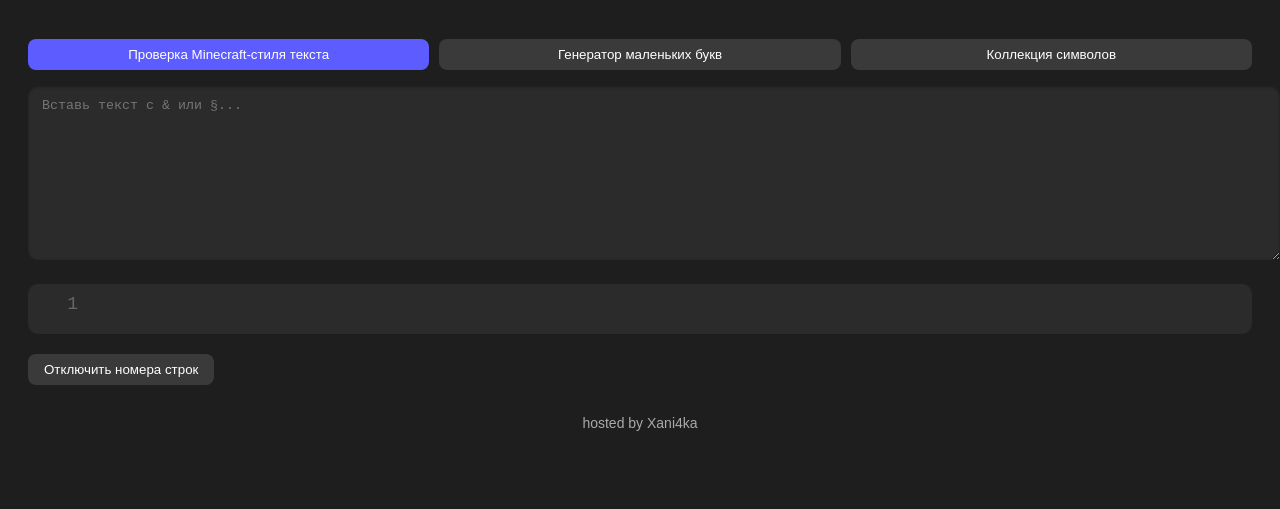
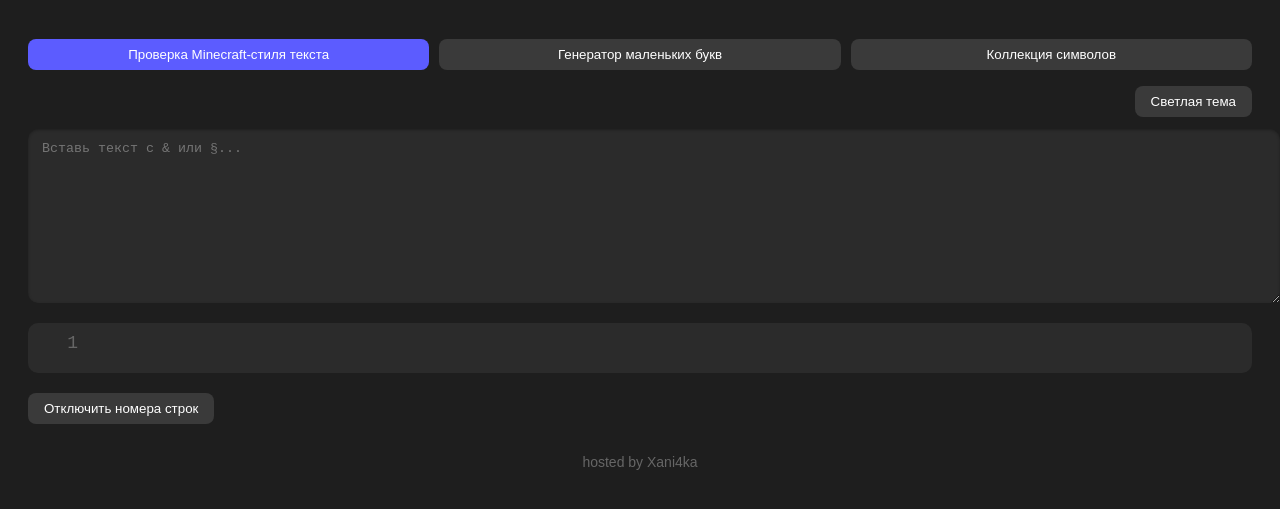
Before and after one commit to Xani4kaGitHub/Xani4ka, a plain HTML site: page index.html in a window 1280 px wide. Shown: the part 89-598 px from the top of the page. Drawn offline with Linux system fonts and the light colour scheme.

Commit message:
Update index.html

```diff
--- a/index.html
+++ b/index.html
@@ -4,31 +4,63 @@
   <meta charset="UTF-8">
   <title>xani4ka молодец</title>
   <style>
+    :root {
+      --bg: #1e1e1e;
+      --text: #ffffff;
+      --surface: #2b2b2b;
+      --panel: #2b2b2b;
+      --muted: #666666;
+      --button-bg: #3a3a3a;
+      --button-hover: #4a4a4a;
+      --button-text: #ffffff;
+      --card-bg: #252525;
+      --card-border: rgba(255,255,255,0.04);
+      --copy-btn: #444444;
+      --shadow: rgba(0,0,0,0.3);
+    }
+
+    body.light-theme {
+      --bg: #f5f5f5;
+      --text: #1b1b1b;
+      --surface: #ffffff;
+      --panel: #ffffff;
+      --muted: #555555;
+      --button-bg: #e0e0e0;
+      --button-hover: #d0d0d0;
+      --button-text: #111111;
+      --card-bg: #f7f7f7;
+      --card-border: rgba(0,0,0,0.08);
+      --copy-btn: #e4e4e4;
+      --shadow: rgba(0,0,0,0.1);
+    }
+
     body {
       font-family: sans-serif;
-      background: #1e1e1e;
-      color: #fff;
+      background: var(--bg);
+      color: var(--text);
       padding: 20px;
+      transition: background 0.2s ease, color 0.2s ease;
     }
 
     textarea {
       width: 100%;
       height: 150px;
-      background: #2b2b2b;
-      color: #fff;
+      background: var(--surface);
+      color: var(--text);
       font-family: monospace;
       padding: 12px 14px;
       border: none;
       border-radius: 10px;
       resize: vertical;
-      box-shadow: inset 0 1px 3px rgba(0,0,0,0.3);
+      box-shadow: inset 0 1px 3px var(--shadow);
     }
 
     #output-wrapper {
       margin-top: 20px;
-      background: #2b2b2b;
+      background: var(--panel);
       border-radius: 10px;
       padding: 10px;
+      transition: background 0.2s ease;
     }
 
     .output-line {
@@ -44,7 +76,7 @@
     .output-line-number {
       width: 40px;
       text-align: right;
-      color: #666;
+      color: var(--muted);
       user-select: none;
       padding-right: 10px;
       flex-shrink: 0;
@@ -61,8 +93,8 @@
     button {
       margin-top: 20px;
       padding: 8px 16px;
-      background: #3a3a3a;
-      color: #fff;
+      background: var(--button-bg);
+      color: var(--button-text);
       border: none;
       border-radius: 8px;
       cursor: pointer;
@@ -70,7 +102,7 @@
     }
 
     button:hover {
-      background: #4a4a4a;
+      background: var(--button-hover);
     }
 
     .mode-switch {
@@ -94,6 +126,17 @@
       display: none;
     }
 
+    .secondary-controls {
+      display: flex;
+      justify-content: flex-end;
+      gap: 10px;
+      margin-bottom: 12px;
+    }
+
+    .secondary-controls button {
+      margin-top: 0;
+    }
+
     #symbols-panel {
       margin-top: 10px;
       display: flex;
@@ -102,10 +145,10 @@
     }
 
     .symbol-category {
-      background: #252525;
+      background: var(--card-bg);
       border-radius: 12px;
       padding: 14px;
-      box-shadow: inset 0 0 0 1px rgba(255,255,255,0.04);
+      box-shadow: inset 0 0 0 1px var(--card-border);
     }
 
     .symbol-category-header {
@@ -122,19 +165,25 @@
       padding: 6px 12px;
       margin-top: 0;
       font-size: 14px;
-      background: #444;
+      background: var(--copy-btn);
+      color: var(--button-text);
     }
 
     .symbol-text {
       font-size: 20px;
       line-height: 1.6;
       word-break: break-word;
+      white-space: pre-wrap;
+    }
+
+    body.light-theme .output-line-text span {
+      text-shadow: 0 0 2px rgba(0, 0, 0, 0.6);
     }
 
     footer {
       margin-top: 30px;
       text-align: center;
-      color: #aaa;
+      color: var(--muted);
       font-size: 14px;
     }
   </style>
@@ -146,6 +195,10 @@
     <button class="mode-button active" data-mode="minecraft" onclick="setMode('minecraft')">Проверка Minecraft-стиля текста</button>
     <button class="mode-button" data-mode="tiny" onclick="setMode('tiny')">Генератор маленьких букв</button>
     <button class="mode-button" data-mode="symbols" onclick="setMode('symbols')">Коллекция символов</button>
+  </div>
+
+  <div class="secondary-controls">
+    <button id="theme-toggle" onclick="toggleTheme()">Светлая тема</button>
   </div>
 
   <textarea id="input" placeholder="Вставь текст с & или §..."></textarea>
@@ -187,6 +240,12 @@
     const output = document.getElementById('output');
     const lineToggleButton = document.getElementById('line-toggle');
     const symbolsPanel = document.getElementById('symbols-panel');
+    const themeToggleButton = document.getElementById('theme-toggle');
+    const STORAGE_KEYS = {
+      mode: 'homexani-mode',
+      theme: 'homexani-theme'
+    };
+    const availableModes = ['minecraft', 'tiny', 'symbols'];
     const symbolCategories = [
       { title: '❤️ Эмоции, любовь, символы чувств', symbols: '❤ ❥ ღ ❣ ♥ ♡ ❧ ❦ 💖 💘 💝 💞 💓 💗 💕 💔 💌 💟' },
       { title: '✨ Украшения, блеск, звёзды', symbols: '★ ☆ ✮ ✯ ✰ ✩ ✪ ✫ ✬ ✭ ✮ ✯ ✰ ✱ ✲ ✳ ✴ ✵ ✶ ✷ ✸ ✹ ✺ ✻ ✼ ✽ ✾ ✿ ❀ ❁ ❃ ❂ ❇ ❈ ❉ ❊ ❋ ✡ ✢ ✣ ✤ ✥ ✦ ✧ ✨ ❂ ⋆' },
@@ -280,8 +339,13 @@
       { title: 'Копирайт и рекламные символы UTF-8', symbols: '® © ℠ ℡ ™' }
     ];
     let showLineNumbers = true;
-    let currentMode = 'minecraft';
+    const savedMode = localStorage.getItem(STORAGE_KEYS.mode);
+    const savedTheme = localStorage.getItem(STORAGE_KEYS.theme);
+    let currentMode = availableModes.includes(savedMode) ? savedMode : 'minecraft';
+    let currentTheme = savedTheme === 'light' ? 'light' : 'dark';
 
+    applyTheme(true);
+    setMode(currentMode, true);
     input.addEventListener('input', updateOutput);
 
     function updateOutput() {
@@ -504,9 +568,13 @@
       }
     }
 
-    function setMode(mode) {
-      if (currentMode === mode) return;
+    function setMode(mode, skipPersist = false) {
+      if (!availableModes.includes(mode)) {
+        mode = 'minecraft';
+      }
+      const shouldSkip = currentMode === mode && !skipPersist;
       currentMode = mode;
+      if (shouldSkip) return;
 
       document.querySelectorAll('.mode-button').forEach(btn => {
         btn.classList.toggle('active', btn.dataset.mode === mode);
@@ -534,6 +602,9 @@
         renderSymbols();
       }
 
+      if (!skipPersist) {
+        localStorage.setItem(STORAGE_KEYS.mode, currentMode);
+      }
       updateOutput();
     }
 
@@ -605,6 +676,21 @@
       }, 1200);
     }
 
+    function toggleTheme() {
+      currentTheme = currentTheme === 'light' ? 'dark' : 'light';
+      applyTheme();
+    }
+
+    function applyTheme(skipPersist = false) {
+      document.body.classList.toggle('light-theme', currentTheme === 'light');
+      if (themeToggleButton) {
+        themeToggleButton.textContent = currentTheme === 'light' ? 'Тёмная тема' : 'Светлая тема';
+      }
+      if (!skipPersist) {
+        localStorage.setItem(STORAGE_KEYS.theme, currentTheme);
+      }
+    }
+
     updateOutput();
   </script>
 </body>
```
